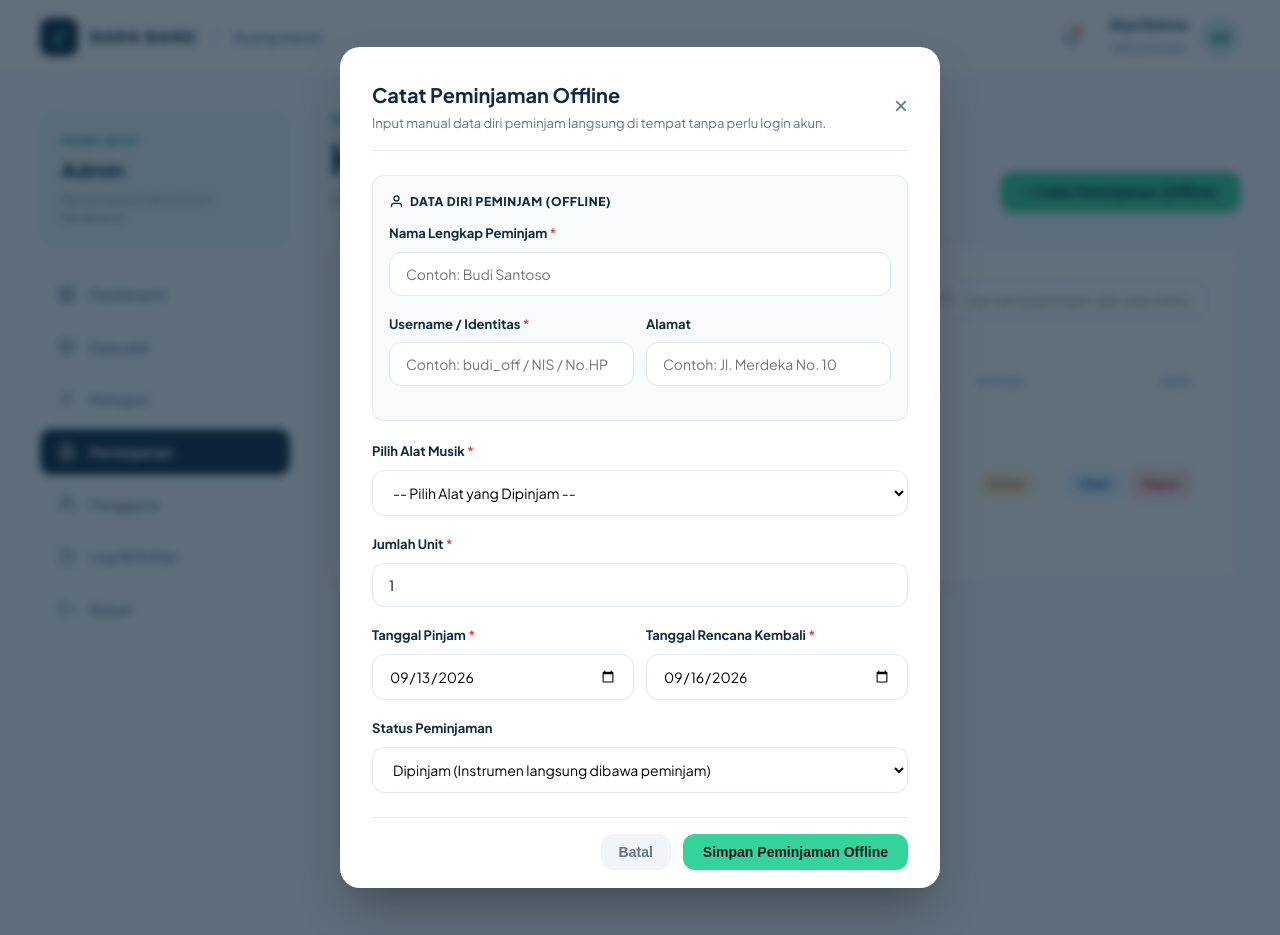
After one commit to luthfid1/Peminjaman_ala_tLabKomputer, a PHP site: template Views/admin_peminjaman.php in a window 1280 px wide, after a click on "+ Catat Peminjaman (Offline)". The commit adds this page. Run offline with PHP 8.4, Linux system fonts and the light colour scheme; the template is opened without the code that fills it: most values are stand-ins (such as "Sample title", 1, 10 or a date in 2020).

Commit message:
melanjutkan

```diff
--- a/Views/admin_header.php
+++ b/Views/admin_header.php
@@ -89,6 +89,18 @@
                     </a>
                 </li>
                 <li>
+                    <a href="index.php?c=admin&a=peminjaman" class="<?= ($activePage === 'peminjaman') ? 'active' : '' ?>">
+                        <svg width="18" height="18" fill="none" stroke="currentColor" stroke-width="2" viewBox="0 0 24 24">
+                            <path d="M14 2H6a2 2 0 0 0-2 2v16a2 2 0 0 0 2 2h12a2 2 0 0 0 2-2V8z"></path>
+                            <polyline points="14 2 14 8 20 8"></polyline>
+                            <line x1="16" y1="13" x2="8" y2="13"></line>
+                            <line x1="16" y1="17" x2="8" y2="17"></line>
+                            <polyline points="10 9 9 9 8 9"></polyline>
+                        </svg>
+                        Peminjaman
+                    </a>
+                </li>
+                <li>
                     <a href="index.php?c=admin&a=pengguna" class="<?= ($activePage === 'pengguna') ? 'active' : '' ?>">
                         <svg width="18" height="18" fill="none" stroke="currentColor" stroke-width="2" viewBox="0 0 24 24">
                             <path d="M17 21v-2a4 4 0 0 0-4-4H5a4 4 0 0 0-4 4v2"></path>
--- /dev/null
+++ b/Views/admin_peminjaman.php
@@ -0,0 +1,327 @@
+<?php
+$activePage = 'peminjaman';
+$pageTitle = 'Kelola Peminjaman Alat - SEWANADA';
+require_once 'Views/admin_header.php';
+?>
+
+<div class="admin-header-row">
+    <div>
+        <span class="admin-date-label">TRANSAKSI & SIRKULASI</span>
+        <h1 class="admin-title">Kelola Peminjaman</h1>
+        <p class="admin-subtitle">Catat peminjaman offline (langsung di studio), kelola data transaksi, dan pantau masa pinjam.</p>
+    </div>
+    <button type="button" class="btn-add-instrument" onclick="openModal('modalTambahPeminjaman')">
+        + Catat Peminjaman (Offline)
+    </button>
+</div>
+
+<!-- ALERTS -->
+<?php if (!empty($message)): ?>
+    <div class="auth-alert auth-alert-success">
+        <span><?= htmlspecialchars($message) ?></span>
+    </div>
+<?php endif; ?>
+
+<?php if (!empty($error)): ?>
+    <div class="auth-alert auth-alert-error">
+        <span><?= htmlspecialchars($error) ?></span>
+    </div>
+<?php endif; ?>
+
+<!-- INVENTORY CARD & TABLE -->
+<section class="inventory-section-card">
+    <div class="inventory-header">
+        <div>
+            <h3 class="inventory-title">Daftar Seluruh Peminjaman</h3>
+            <p class="inventory-sub">Total <?= count($daftarPeminjaman) ?> transaksi peminjaman tercatat.</p>
+        </div>
+        <form method="GET" action="index.php" class="search-box">
+            <input type="hidden" name="c" value="admin">
+            <input type="hidden" name="a" value="peminjaman">
+            <span class="search-icon">
+                <svg width="15" height="15" fill="none" stroke="currentColor" stroke-width="2" viewBox="0 0 24 24">
+                    <circle cx="11" cy="11" r="8"></circle>
+                    <line x1="21" y1="21" x2="16.65" y2="16.65"></line>
+                </svg>
+            </span>
+            <input type="text" name="search" placeholder="Cari nama peminjam, alat, atau status..." value="<?= htmlspecialchars($_GET['search'] ?? '') ?>">
+        </form>
+    </div>
+
+    <table class="inventory-table">
+        <thead>
+            <tr>
+                <th>No</th>
+                <th>Peminjam (Nama & Data)</th>
+                <th>Alat Musik</th>
+                <th>Jumlah</th>
+                <th>Tgl Pinjam</th>
+                <th>Tgl Kembali</th>
+                <th>Status</th>
+                <th style="text-align: right;">Aksi</th>
+            </tr>
+        </thead>
+        <tbody>
+            <?php if (empty($daftarPeminjaman)): ?>
+                <tr>
+                    <td colspan="8" style="text-align: center; color: var(--text-muted); padding: 30px;">
+                        Belum ada data transaksi peminjaman. Klik "+ Catat Peminjaman (Offline)" untuk menambahkan peminjaman baru secara manual.
+                    </td>
+                </tr>
+            <?php else: ?>
+                <?php $no = 1; foreach ($daftarPeminjaman as $p):
+                    $status = strtolower($p['status']);
+                    $statusBadgeClass = 'badge-busy';
+                    $statusLabel = ucfirst($status);
+
+                    if ($status === 'menunggu') {
+                        $statusBadgeClass = 'badge-busy';
+                        $statusLabel = 'Menunggu';
+                    } elseif ($status === 'disetujui') {
+                        $statusBadgeClass = 'badge-ready';
+                        $statusLabel = 'Disetujui';
+                    } elseif ($status === 'dipinjam') {
+                        $statusBadgeClass = 'badge-ready';
+                        $statusLabel = 'Dipinjam';
+                    } elseif ($status === 'dikembalikan') {
+                        $statusBadgeClass = 'badge-ready';
+                        $statusLabel = 'Selesai';
+                    } elseif ($status === 'ditolak') {
+                        $statusBadgeClass = 'badge-busy';
+                        $statusLabel = 'Ditolak';
+                    }
+                ?>
+                    <tr>
+                        <td><?= $no++ ?></td>
+                        <td class="col-instrument-name">
+                            <?= htmlspecialchars($p['nama_lengkap'] ?? 'User #' . $p['id_user']) ?>
+                            <div style="font-size: 12px; font-weight: 400; color: var(--text-muted);">
+                                @<?= htmlspecialchars($p['username'] ?? '-') ?>
+                            </div>
+                        </td>
+                        <td class="col-instrument-name">
+                            <?= htmlspecialchars($p['nama_alat'] ?? 'Alat #' . $p['id_alat']) ?>
+                            <div style="font-size: 12px; font-weight: 400; color: var(--text-muted);">
+                                <?= htmlspecialchars($p['nama_kategori'] ?? 'Kategori') ?> &bull; Rp<?= number_format($p['harga_sewa'] ?? 0, 0, ',', '.') ?>/hari
+                            </div>
+                        </td>
+                        <td style="font-weight: 600; text-align: center;"><?= (int)$p['jumlah'] ?> unit</td>
+                        <td><?= !empty($p['tanggal_pinjam']) ? date('d M Y', strtotime($p['tanggal_pinjam'])) : '-' ?></td>
+                        <td><?= !empty($p['tanggal_kembali']) ? date('d M Y', strtotime($p['tanggal_kembali'])) : '-' ?></td>
+                        <td>
+                            <span class="status-badge <?= $statusBadgeClass ?>" style="<?php
+                                if ($status === 'menunggu') echo 'background: rgba(245,158,11,0.15); color: #d97706; border: 1px solid rgba(245,158,11,0.3);';
+                                elseif ($status === 'disetujui') echo 'background: rgba(59,130,246,0.15); color: #2563eb; border: 1px solid rgba(59,130,246,0.3);';
+                                elseif ($status === 'dipinjam') echo 'background: rgba(16,185,129,0.15); color: #059669; border: 1px solid rgba(16,185,129,0.3);';
+                                elseif ($status === 'dikembalikan') echo 'background: rgba(100,116,139,0.15); color: #475569; border: 1px solid rgba(100,116,139,0.3);';
+                                elseif ($status === 'ditolak') echo 'background: rgba(239,68,68,0.15); color: #dc2626; border: 1px solid rgba(239,68,68,0.3);';
+                            ?>">
+                                <?= $statusLabel ?>
+                            </span>
+                        </td>
+                        <td class="table-actions-cell">
+                            <button type="button" class="btn-action-edit" onclick='editPeminjaman(<?= json_encode($p) ?>)'>
+                                Ubah
+                            </button>
+                            <a href="index.php?c=admin&a=hapus_peminjaman&id=<?= $p['id_peminjaman'] ?>" class="btn-action-delete" onclick="return confirm('Yakin ingin menghapus data transaksi peminjaman ini?')">
+                                Hapus
+                            </a>
+                        </td>
+                    </tr>
+                <?php endforeach; ?>
+            <?php endif; ?>
+        </tbody>
+    </table>
+</section>
+
+<!-- MODAL TAMBAH PEMINJAMAN (PENCATATAN OFFLINE DENGAN INPUT DATA DIRI MANUAL) -->
+<div class="modal-overlay" id="modalTambahPeminjaman">
+    <div class="modal-content" style="max-width: 600px;">
+        <div class="modal-header">
+            <div>
+                <h3 class="modal-title">Catat Peminjaman Offline</h3>
+                <p style="font-size: 13px; color: var(--text-muted); margin-top: 2px;">Input manual data diri peminjam langsung di tempat tanpa perlu login akun.</p>
+            </div>
+            <button type="button" class="modal-close" onclick="closeModal('modalTambahPeminjaman')">&times;</button>
+        </div>
+        <form method="POST" action="index.php?c=admin&a=tambah_peminjaman">
+            <!-- DATA PEMINJAM (MANUAL INPUT) -->
+            <div style="background: #f8fafc; border: 1px solid #e2e8f0; border-radius: 12px; padding: 16px; margin-bottom: 20px;">
+                <div style="font-size: 12px; font-weight: 800; color: var(--primary-navy); text-transform: uppercase; letter-spacing: 0.05em; margin-bottom: 12px; display: flex; align-items: center; gap: 6px;">
+                    <svg width="15" height="15" fill="none" stroke="currentColor" stroke-width="2" viewBox="0 0 24 24">
+                        <path d="M20 21v-2a4 4 0 0 0-4-4H8a4 4 0 0 0-4 4v2"></path>
+                        <circle cx="12" cy="7" r="4"></circle>
+                    </svg>
+                    Data Diri Peminjam (Offline)
+                </div>
+
+                <div class="form-group">
+                    <label class="form-label">Nama Lengkap Peminjam <span style="color:#ef4444;">*</span></label>
+                    <input type="text" name="nama_lengkap" class="form-control" placeholder="Contoh: Budi Santoso" required>
+                </div>
+
+                <div style="display: grid; grid-template-columns: 1fr 1fr; gap: 12px;">
+                    <div class="form-group">
+                        <label class="form-label">Username / Identitas <span style="color:#ef4444;">*</span></label>
+                        <input type="text" name="username" class="form-control" placeholder="Contoh: budi_off / NIS / No.HP" required>
+                    </div>
+                    <div class="form-group">
+                        <label class="form-label">Alamat</label>
+                        <input type="text" name="alamat" class="form-control" placeholder="Contoh: Jl. Merdeka No. 10">
+                    </div>
+                </div>
+            </div>
+
+            <!-- DETAIL ALAT & PINJAM -->
+            <div class="form-group">
+                <label class="form-label">Pilih Alat Musik <span style="color:#ef4444;">*</span></label>
+                <select name="id_alat" class="form-control" required>
+                    <option value="">-- Pilih Alat yang Dipinjam --</option>
+                    <?php foreach ($daftarAlat as $a): ?>
+                        <option value="<?= $a['id_alat'] ?>">
+                            <?= htmlspecialchars($a['nama_alat']) ?> (Tersedia: <?= (int)$a['jumlah_stok'] ?> unit | Rp<?= number_format($a['harga_sewa'], 0, ',', '.') ?>/hari)
+                        </option>
+                    <?php endforeach; ?>
+                </select>
+            </div>
+
+            <div class="form-group">
+                <label class="form-label">Jumlah Unit <span style="color:#ef4444;">*</span></label>
+                <input type="number" name="jumlah" class="form-control" value="1" min="1" required>
+            </div>
+
+            <div style="display: grid; grid-template-columns: 1fr 1fr; gap: 12px;">
+                <div class="form-group">
+                    <label class="form-label">Tanggal Pinjam <span style="color:#ef4444;">*</span></label>
+                    <input type="date" name="tanggal_pinjam" class="form-control" value="<?= date('Y-m-d') ?>" required>
+                </div>
+
+                <div class="form-group">
+                    <label class="form-label">Tanggal Rencana Kembali <span style="color:#ef4444;">*</span></label>
+                    <input type="date" name="tanggal_kembali" class="form-control" value="<?= date('Y-m-d', strtotime('+3 days')) ?>" required>
+                </div>
+            </div>
+
+            <div class="form-group">
+                <label class="form-label">Status Peminjaman</label>
+                <select name="status" class="form-control" required>
+                    <option value="dipinjam" selected>Dipinjam (Instrumen langsung dibawa peminjam)</option>
+                    <option value="disetujui">Disetujui (Menunggu diambil)</option>
+                    <option value="menunggu">Menunggu</option>
+                </select>
+            </div>
+
+            <div class="modal-footer">
+                <button type="button" class="btn-modal-cancel" onclick="closeModal('modalTambahPeminjaman')">Batal</button>
+                <button type="submit" class="btn-modal-submit">Simpan Peminjaman Offline</button>
+            </div>
+        </form>
+    </div>
+</div>
+
+<!-- MODAL UBAH PEMINJAMAN -->
+<div class="modal-overlay" id="modalUbahPeminjaman">
+    <div class="modal-content" style="max-width: 600px;">
+        <div class="modal-header">
+            <div>
+                <h3 class="modal-title">Ubah Data Peminjaman</h3>
+                <p style="font-size: 13px; color: var(--text-muted); margin-top: 2px;">Perbarui data diri peminjam atau transaksi peminjaman.</p>
+            </div>
+            <button type="button" class="modal-close" onclick="closeModal('modalUbahPeminjaman')">&times;</button>
+        </div>
+        <form method="POST" action="index.php?c=admin&a=ubah_peminjaman">
+            <input type="hidden" name="id_peminjaman" id="edit_id_peminjaman">
+            <input type="hidden" name="id_user" id="edit_id_user">
+
+            <!-- DATA PEMINJAM -->
+            <div style="background: #f8fafc; border: 1px solid #e2e8f0; border-radius: 12px; padding: 16px; margin-bottom: 20px;">
+                <div style="font-size: 12px; font-weight: 800; color: var(--primary-navy); text-transform: uppercase; letter-spacing: 0.05em; margin-bottom: 12px; display: flex; align-items: center; gap: 6px;">
+                    <svg width="15" height="15" fill="none" stroke="currentColor" stroke-width="2" viewBox="0 0 24 24">
+                        <path d="M20 21v-2a4 4 0 0 0-4-4H8a4 4 0 0 0-4 4v2"></path>
+                        <circle cx="12" cy="7" r="4"></circle>
+                    </svg>
+                    Data Diri Peminjam
+                </div>
+
+                <div class="form-group">
+                    <label class="form-label">Nama Lengkap Peminjam <span style="color:#ef4444;">*</span></label>
+                    <input type="text" name="nama_lengkap" id="edit_nama_lengkap" class="form-control" required>
+                </div>
+
+                <div class="form-group">
+                    <label class="form-label">Username / Identitas <span style="color:#ef4444;">*</span></label>
+                    <input type="text" name="username" id="edit_username" class="form-control" required>
+                </div>
+            </div>
+
+            <!-- DETAIL TRANSAKSI -->
+            <div class="form-group">
+                <label class="form-label">Alat Musik <span style="color:#ef4444;">*</span></label>
+                <select name="id_alat" id="edit_id_alat" class="form-control" required>
+                    <option value="">-- Pilih Alat --</option>
+                    <?php foreach ($daftarAlat as $a): ?>
+                        <option value="<?= $a['id_alat'] ?>">
+                            <?= htmlspecialchars($a['nama_alat']) ?> (Stok: <?= (int)$a['jumlah_stok'] ?>)
+                        </option>
+                    <?php endforeach; ?>
+                </select>
+            </div>
+
+            <div class="form-group">
+                <label class="form-label">Jumlah Unit <span style="color:#ef4444;">*</span></label>
+                <input type="number" name="jumlah" id="edit_jumlah" class="form-control" min="1" required>
+            </div>
+
+            <div style="display: grid; grid-template-columns: 1fr 1fr; gap: 12px;">
+                <div class="form-group">
+                    <label class="form-label">Tanggal Pinjam <span style="color:#ef4444;">*</span></label>
+                    <input type="date" name="tanggal_pinjam" id="edit_tanggal_pinjam" class="form-control" required>
+                </div>
+
+                <div class="form-group">
+                    <label class="form-label">Tanggal Rencana Kembali <span style="color:#ef4444;">*</span></label>
+                    <input type="date" name="tanggal_kembali" id="edit_tanggal_kembali" class="form-control" required>
+                </div>
+            </div>
+
+            <div class="form-group">
+                <label class="form-label">Status Peminjaman</label>
+                <select name="status" id="edit_status" class="form-control" required>
+                    <option value="menunggu">Menunggu</option>
+                    <option value="disetujui">Disetujui</option>
+                    <option value="dipinjam">Dipinjam</option>
+                    <option value="dikembalikan">Dikembalikan</option>
+                    <option value="ditolak">Ditolak</option>
+                </select>
+            </div>
+
+            <div class="modal-footer">
+                <button type="button" class="btn-modal-cancel" onclick="closeModal('modalUbahPeminjaman')">Batal</button>
+                <button type="submit" class="btn-modal-submit">Simpan Perubahan</button>
+            </div>
+        </form>
+    </div>
+</div>
+
+<script>
+function openModal(id) {
+    document.getElementById(id).classList.add('active');
+}
+function closeModal(id) {
+    document.getElementById(id).classList.remove('active');
+}
+function editPeminjaman(data) {
+    document.getElementById('edit_id_peminjaman').value = data.id_peminjaman;
+    document.getElementById('edit_id_user').value = data.id_user;
+    document.getElementById('edit_nama_lengkap').value = data.nama_lengkap || '';
+    document.getElementById('edit_username').value = data.username || '';
+    document.getElementById('edit_id_alat').value = data.id_alat;
+    document.getElementById('edit_jumlah').value = data.jumlah;
+    document.getElementById('edit_tanggal_pinjam').value = data.tanggal_pinjam;
+    document.getElementById('edit_tanggal_kembali').value = data.tanggal_kembali;
+    document.getElementById('edit_status').value = data.status;
+    openModal('modalUbahPeminjaman');
+}
+</script>
+
+<?php require_once 'Views/admin_footer.php'; ?>
```
Also changed, not shown: Controllers/AdminController.php (+131 -0 lines), Models/Peminjaman.php (+150 -0 lines).
